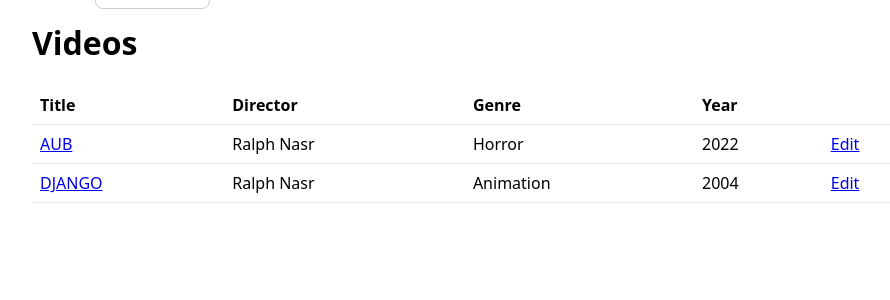
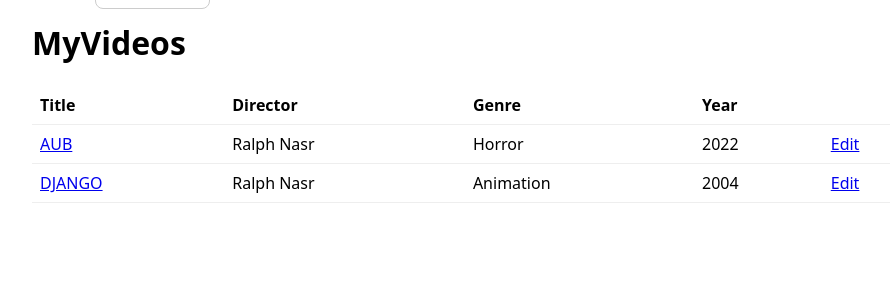
Before and after one commit to ralphnasr/430-MovieApp, a Django app: page / in a window 1280 px wide. Shown: the part 46-346 px from the top of the page, without its empty margins (158-1048 px from the left). Run offline with Django 5.2, Linux system fonts and the light colour scheme; data comes from the database, SQL or seed files in the repository.

Commit message:
Update video list template with new heading

```diff
--- a/videos/templates/videos/video_list.html
+++ b/videos/templates/videos/video_list.html
@@ -1,7 +1,7 @@
 {% extends "videos/base.html" %}
 {% block title %}Videos{% endblock %}
 {% block content %}
-<h1>Videos</h1>
+<h1>MyVideos</h1>
 <table>
   <thead><tr><th>Title</th><th>Director</th><th>Genre</th><th>Year</th><th></th></tr></thead>
   <tbody>
```
